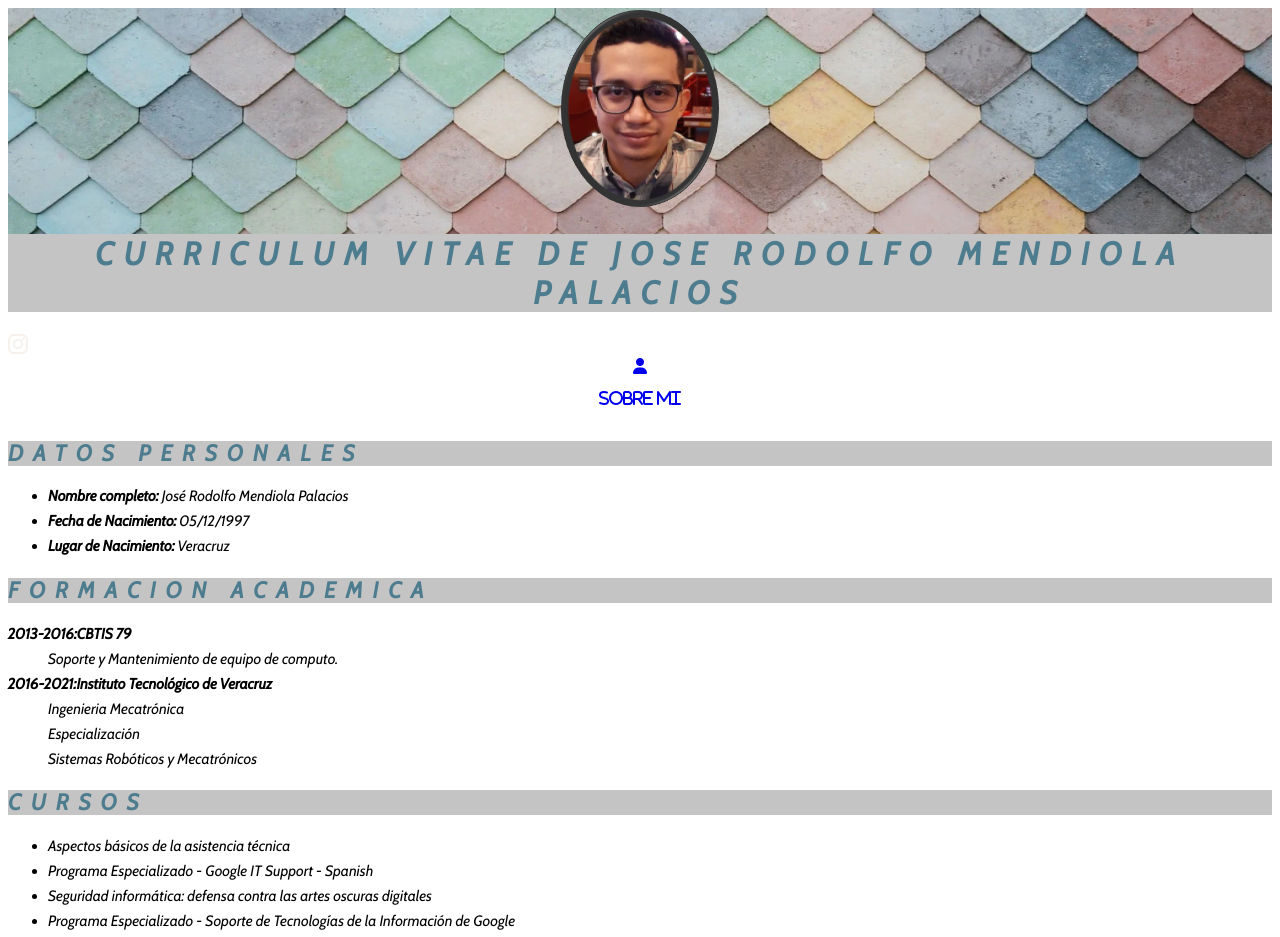
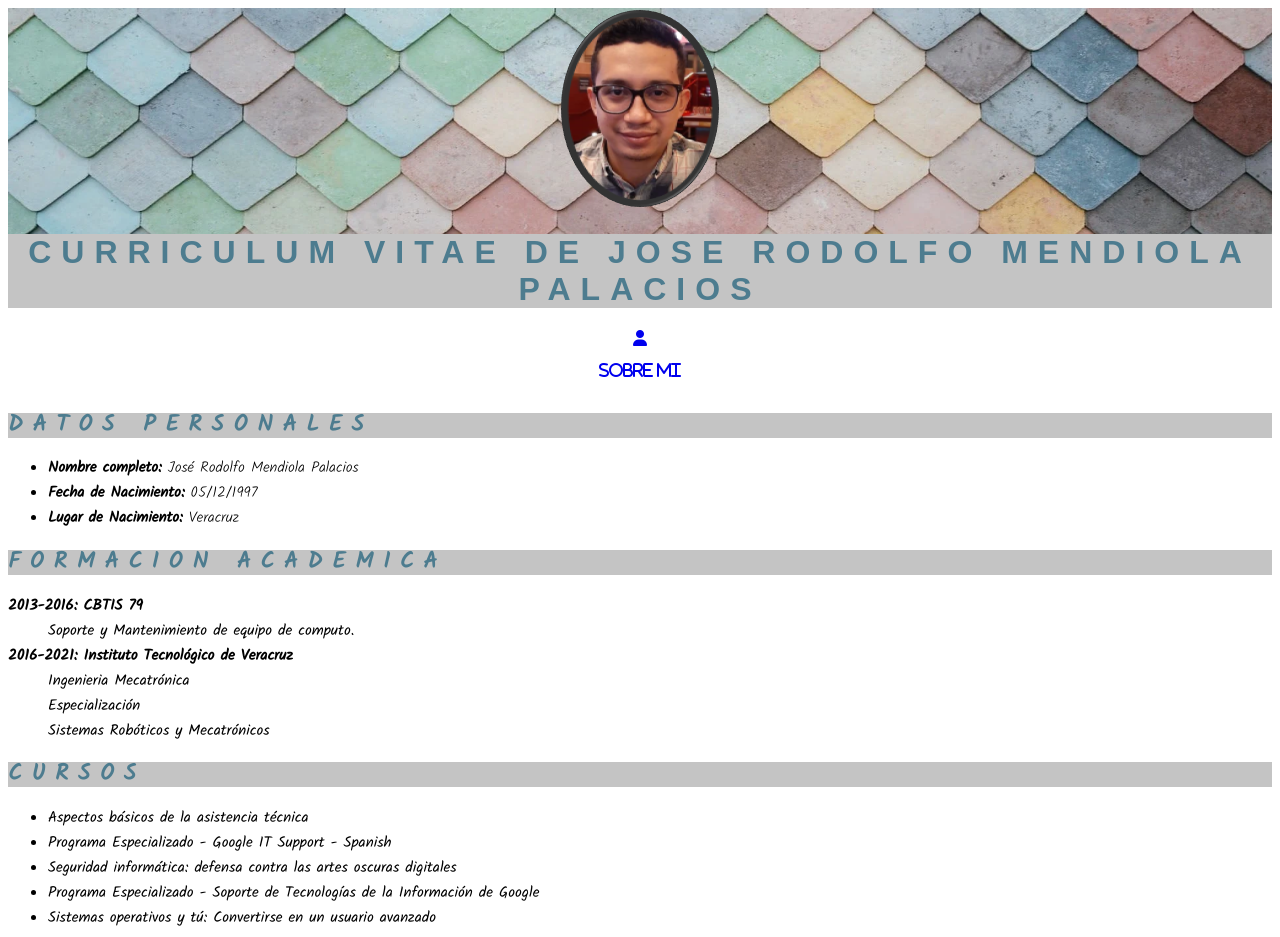
Before and after one commit to xsparingdust/MiCV, a plain HTML site: page index.html in a window 1280 px wide. Shown: the top 937 px of the page. Drawn offline with nearby package versions, Linux system fonts and the light colour scheme.

Commit message:
Aumentando

```diff
--- a/style.css
+++ b/css/style.css
@@ -1,9 +1,11 @@
 
-@import url('https://fonts.googleapis.com/css2?family=Cabin:ital@1&display=swap');
 
-header{background-image: url("img/Fondo.jpg");background-position: center;background-repeat: no-repeat;background-size: cover;font-family: 'Cabin', sans-serif}
+@import url('https://fonts.googleapis.com/css2?family=Kalam:wght@300;400&family=Shadows+Into+Light&display=swap');
+
+
+header{background-image: url("../img/Fondo.jpg");background-position: center;background-repeat: no-repeat;background-size: cover;font-family: 'Cabin', sans-serif}
 main{font-size: 15px;line-height: 25px;
-    font-family: 'Cabin', sans-serif;}
+    font-family: 'Kalam', cursive;}
 h1 {color: #4d7c8f;letter-spacing:10PX;text-align: center;background-color: #c4c4c4;}
 h2{background-color:#c4c4c4 ;color:#4d7c8f ;letter-spacing: 10px;}
 dt{font-weight:700;}
--- a/index.html
+++ b/index.html
@@ -5,7 +5,7 @@
     <meta http-equiv="X-UA-Compatible" content="IE=edge">
     <meta name="viewport" content="width=device-width, initial-scale=1.0">
     <title>Document</title>
-    <link rel="stylesheet" href="style.css">
+    <link rel="stylesheet" href="css/style.css">
     <link rel="stylesheet" href="https://cdnjs.cloudflare.com/ajax/libs/font-awesome/6.4.0/css/all.min.css" integrity="sha512-iecdLmaskl7CVkqkXNQ/ZH/XLlvWZOJyj7Yy7tcenmpD1ypASozpmT/E0iPtmFIB46ZmdtAc9eNBvH0H/ZpiBw==" crossorigin="anonymous" referrerpolicy="no-referrer" />
 </head>
 <body>
@@ -14,7 +14,6 @@
         <h1>CURRICULUM VITAE DE JOSE RODOLFO MENDIOLA PALACIOS</h1>
     </header>
     <nav>
-        <img src="img/ico_instagram.png" alt="ico_instagram">
         <a href="contacto.html"><center><i class="fa-solid fa-user"><p>Sobre mi</p></i></center></a>
 
     </nav>
@@ -31,9 +30,9 @@
 <section>
     <h2 >FORMACION ACADEMICA</h2>
     <dl>
-        <dt>2013-2016:<span class="estilo">CBTIS 79 </span></dt>
+        <dt>2013-2016:<span class="estilo"> CBTIS 79 </span></dt>
             <dd>Soporte y Mantenimiento de equipo de computo.</dd>
-        <dt>2016-2021:<span class="estilo">Instituto Tecnológico de Veracruz</span></dt>
+        <dt>2016-2021:<span class="estilo"> Instituto Tecnológico de Veracruz</span></dt>
             <dd>Ingenieria Mecatrónica</dd>
             <dd>Especialización</dd>
             <dd>Sistemas Robóticos y Mecatrónicos</dd>
```
Also changed, not shown: contacto.html (+1 -1 lines).
